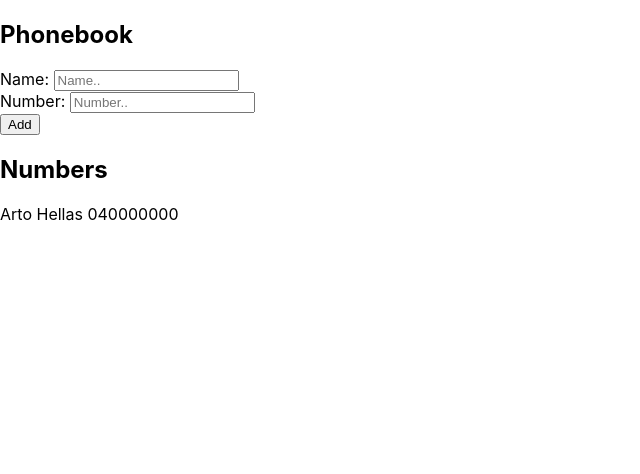
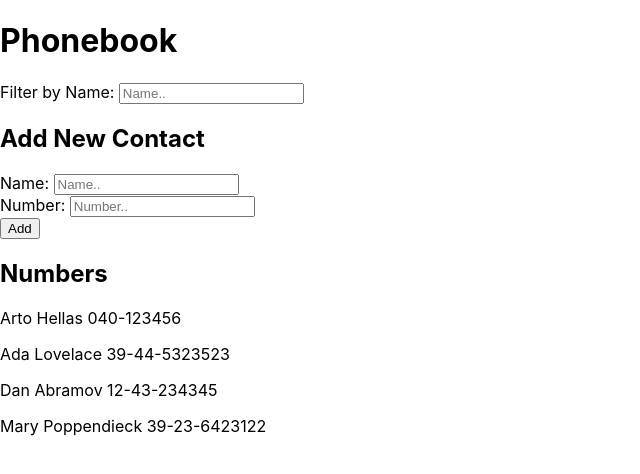
Before and after one commit to samsonitto/fullstack2020, a React (Create React App) app in the folder osa2/puhelinluettelo/: page / in a window 1280 px wide. Shown: the top 474 px of the page, without its empty margins (0-640 px from the left). Built offline with nearby package versions, Linux system fonts and the light colour scheme; the HTML template or start-up script is replaced by a standard one.

Commit message:
2.9 done

```diff
--- a/osa2/puhelinluettelo/src/App.js
+++ b/osa2/puhelinluettelo/src/App.js
@@ -2,15 +2,19 @@ import React, { useState } from 'react'
 import Button from './components/Button'
 import Input from './components/Input'
 import PlainText from './components/PlainText'
+import Header from './components/Header'
+import Header2 from './components/Header2'
 
 const App = () => {
   const [ persons, setPersons] = useState([
-    { name: 'Arto Hellas',
-      number: '040000000'
-    }
+    { name: 'Arto Hellas', number: '040-123456' },
+    { name: 'Ada Lovelace', number: '39-44-5323523' },
+    { name: 'Dan Abramov', number: '12-43-234345' },
+    { name: 'Mary Poppendieck', number: '39-23-6423122' }
   ])
   const [ newName, setNewName ] = useState('')
   const [ newNumber, setNewNumber ] = useState('')
+  const [ personsToShow, setPersonsToShow] = useState(persons)
 
   const handleAddClick = (e) => {
     e.preventDefault()
@@ -36,6 +40,11 @@ const App = () => {
     }
   }
 
+  const handleFilterOnChange = (e) => {
+    const filtered = persons.filter(person => person.name.toLowerCase().includes(e.target.value.toLowerCase()))
+    setPersonsToShow(filtered)
+  }
+
   const handleAddOnChange = (e) => {
     setNewName(e.target.value)
   }
@@ -46,7 +55,11 @@ const App = () => {
 
   return (
     <div>
-      <h2>Phonebook</h2>
+      <Header text={'Phonebook'} />
+      <div>
+        Filter by Name: <Input placeholder={'Name..'} handleOnChange={handleFilterOnChange} />
+      </div>
+      <Header2 text={'Add New Contact'} />
       <form>
         <div>
           Name: <Input placeholder={'Name..'} handleOnChange={handleAddOnChange} id={'nameInput0'} /><br />
@@ -57,7 +70,7 @@ const App = () => {
         </div>
       </form>
       <h2>Numbers</h2>
-      {persons.map((person, i) =>
+      {personsToShow.map((person, i) =>
         <PlainText text={`${person.name} ${person.number}`} key={i} />
       )}
     </div>
--- /dev/null
+++ b/osa2/puhelinluettelo/src/components/Header.js
@@ -0,0 +1,9 @@
+import React from 'react'
+
+const Header = (props) => {
+    return (
+        <h1>{props.text}</h1>
+    )
+}
+
+export default Header
--- /dev/null
+++ b/osa2/puhelinluettelo/src/components/Header2.js
@@ -0,0 +1,9 @@
+import React from 'react'
+
+const Header2 = (props) => {
+    return (
+        <h2>{props.text}</h2>
+    )
+}
+
+export default Header2
```
